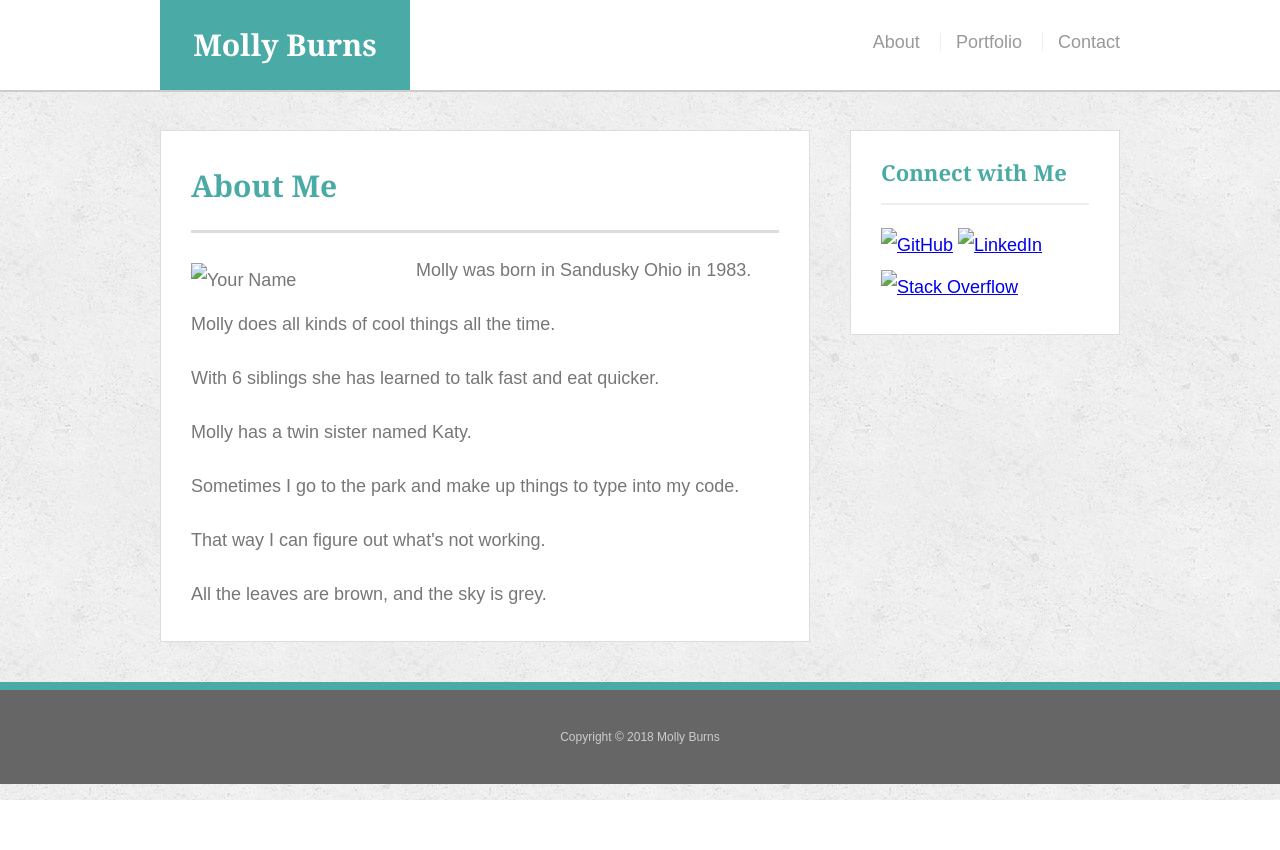
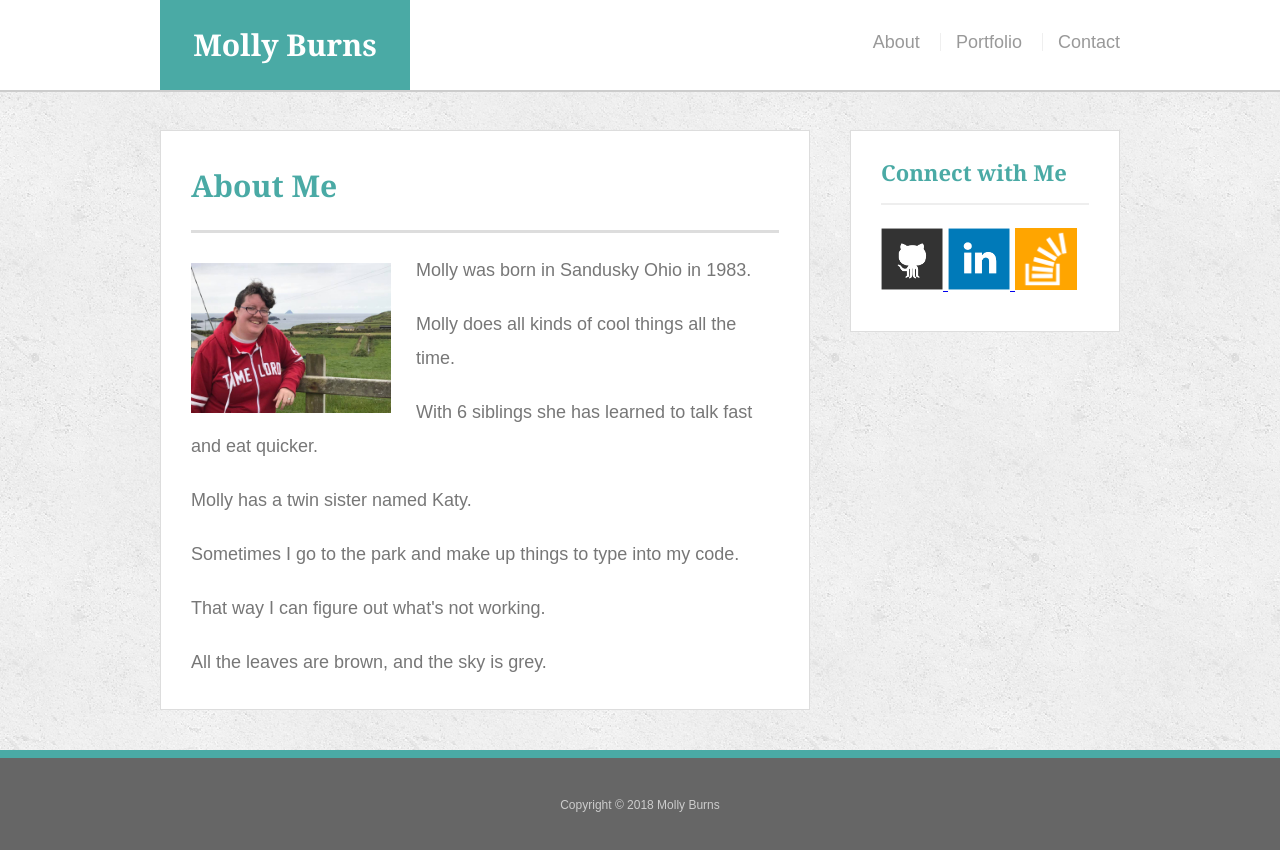
Before and after one commit to mollytb/Responsive-Portfolio, a plain HTML site: page index.html in a window 1280 px wide. Before the commit the page ends 800 px from the top, so only its background shows below. Drawn offline with Linux system fonts and the light colour scheme; files that its build step writes are made by us from their sources; files whose address does not match are found by name.

Commit message:
fixed src links

```diff
--- a/index.html
+++ b/index.html
@@ -5,19 +5,19 @@
   <meta charset="UTF-8">
   <meta name="viewport" content="width=device-width" />
   <title>About | Your Name</title>
-  <link rel="stylesheet" type="text/css" href="assets/css/reset.css">
-  <link rel="stylesheet" type="text/css" href="assets/css/style.css">
+  <link rel="stylesheet" type="text/css" href="homework2/assets/css/reset.css">
+  <link rel="stylesheet" type="text/css" href="homework2/assets/css/style.css">
 </head>
 
 <body>
 
   <header id="masthead">
     <div class="container">
-      <a href="index.html" id="logo">Molly Burns</a>
+      <a href="homework2/index.html" id="logo">Molly Burns</a>
       <nav>
-        <a href="index.html">About</a>
-        <a href="portfolio.html">Portfolio</a>
-        <a href="contact.html">Contact</a>
+        <a href="homework2/index.html">About</a>
+        <a href="homework2/portfolio.html">Portfolio</a>
+        <a href="homework2/contact.html">Contact</a>
       </nav>
     </div>
   </header>
@@ -26,7 +26,7 @@
     <section class="main-section">
       <h1>About Me</h1>
 
-      <img src="assets/images/Ireland.jpg" class="auth-image" alt="Your Name">
+      <img src="homework2/assets/images/Ireland.jpg" class="auth-image" alt="Your Name">
       <p>Molly was born in Sandusky Ohio in 1983.</p>
       <p>Molly does all kinds of cool things all the time.</p>
       <p>With 6 siblings she has learned to talk fast and eat quicker.</p>
@@ -41,9 +41,15 @@
       <div id="connect">
         <h2>Connect with Me</h2>
 
-        <a href="#"><img src="assets/images/github-128.png" class="social" alt="GitHub" /></a>
-        <a href="#"><img src="assets/images/linkedin-128.png" class="social" alt="LinkedIn" /></a>
-        <a href="#"><img src="assets/images/stackoverflow-128.png" class="social" alt="Stack Overflow" /></a>
+        <a href="#">
+          <img src="homework2/assets/images/github-128.png" class="social" alt="GitHub" />
+        </a>
+        <a href="#">
+          <img src="homework2/assets/images/linkedin-128.png" class="social" alt="LinkedIn" />
+        </a>
+        <a href="#">
+          <img src="homework2/assets/images/stackoverflow-128.png" class="social" alt="Stack Overflow" />
+        </a>
       </div>
     </section>
   </div>
```
Also changed, not shown: homework2/contact.html (+1 -1 lines), homework2/portfolio.html (+1 -1 lines). Lines whose indentation alone changed are shown as unchanged.
